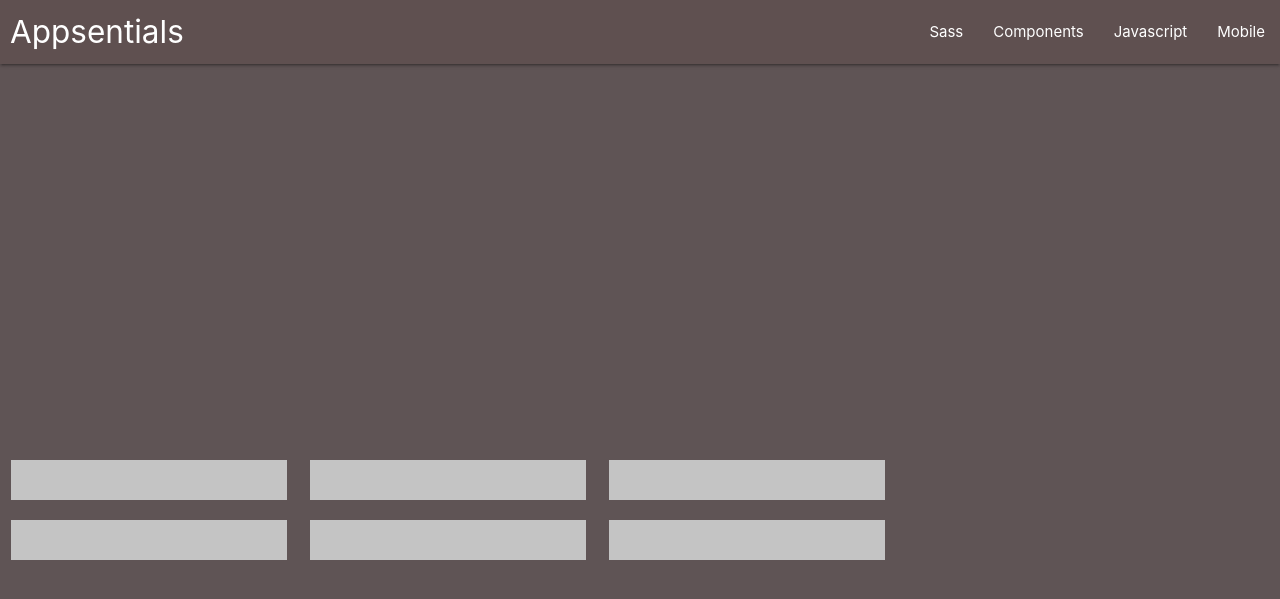
After one commit to Pipicallu/Appsentials, a Flask app: template templates/home.html in a window 1280 px wide. The commit adds this page. Shown: the top 599 px of the page. Run offline with Flask 2, Linux system fonts and the light colour scheme; the template is opened without the code that fills it, so the values that code supplies are empty; some libraries are stand-ins or nearby versions.

Commit message:
navbar positions

```diff
--- a/app.py
+++ b/app.py
@@ -1,8 +1,19 @@
 import os
-from flask import (
-    Flask, flash, render_template, redirect,
-    request, session, url_for)
+from flask import Flask, flash, render_template, redirect,request, session, url_for
 from flask_pymongo import PyMongo
 from werkzeug.security import generate_password_hash, check_password_hash
 if os.path.exists("env.py"):
     import env
+
+
+app = Flask(__name__)
+
+@app.route("/home")
+def home():
+    return render_template("home.html")
+
+if __name__ == "__main__":
+    app.run(host=os.environ.get("IP"),
+            port=int(os.environ.get("PORT")),
+            # debug must be set to False before deployment
+            debug=True)
--- a/static/css/style.css
+++ b/static/css/style.css
@@ -0,0 +1,23 @@
+body{
+    background-color: #5f5455;
+
+}
+
+.position-content{
+    position: absolute;
+    top: 50%;
+    align-content: center;
+}
+
+.app-name{
+    margin: 0 0 0 10px;
+}
+
+.nav-color{
+    background-color: #5f5050;
+}
+
+.app-icon{
+    background-color: #c4c4c4;
+    height: 40px;
+}
--- a/static/js/script.js
+++ b/static/js/script.js
@@ -0,0 +1,3 @@
+$(document).ready(function(){
+    $('.sidenav').sidenav();
+  });
--- a/base.html
+++ b/templates/base.html
@@ -15,6 +15,24 @@
   </head>
   <body>
 
+  <nav class="nav-color">
+    <div class="nav-wrapper" >
+      <a href="#!" class="brand-logo app-name ">Appsentials</a>
+      <a href="#" data-target="mobile-demo" class="sidenav-trigger"><i class="material-icons">menu</i></a>
+      <ul class="right hide-on-med-and-down">
+        <li><a href="sass.html">Sass</a></li>
+        <li><a href="badges.html">Components</a></li>
+        <li><a href="collapsible.html">Javascript</a></li>
+        <li><a href="mobile.html">Mobile</a></li>
+      </ul>
+    </div>
+  </nav>
+  <ul class="sidenav" id="mobile-demo">
+    <li><a href="sass.html">Sass</a></li>
+    <li><a href="badges.html">Components</a></li>
+    <li><a href="collapsible.html">Javascript</a></li>
+    <li><a href="mobile.html">Mobile</a></li>
+  </ul>
   {% block content %}
   {% endblock %}
     <script
--- /dev/null
+++ b/templates/home.html
@@ -0,0 +1,27 @@
+{% extends "base.html" %} {% block content %}
+<div class="container position-content center-align ">
+  <div class="row offset-s6">
+    <div class="col s4 " id="clock">
+      <div class=" app-icon"></div>
+    </div>
+    <div class="col s4 " id="calculator">
+      <div class=" app-icon"></div>
+    </div>
+    <div class="col s4 " id="weather">
+      <div class=" app-icon"></div>
+    </div>
+  </div>
+  <div class="row">
+    <div class="col s4 " id="notes">
+      <div class=" app-icon"></div>
+    </div>
+    <div class="col s4 " id="calendar">
+      <div class=" app-icon"></div>
+    </div>
+    <div class="col s4 " id="map">
+      <div class=" app-icon"></div>
+    </div>
+  </div>
+</div>
+
+{% endblock %}
```
